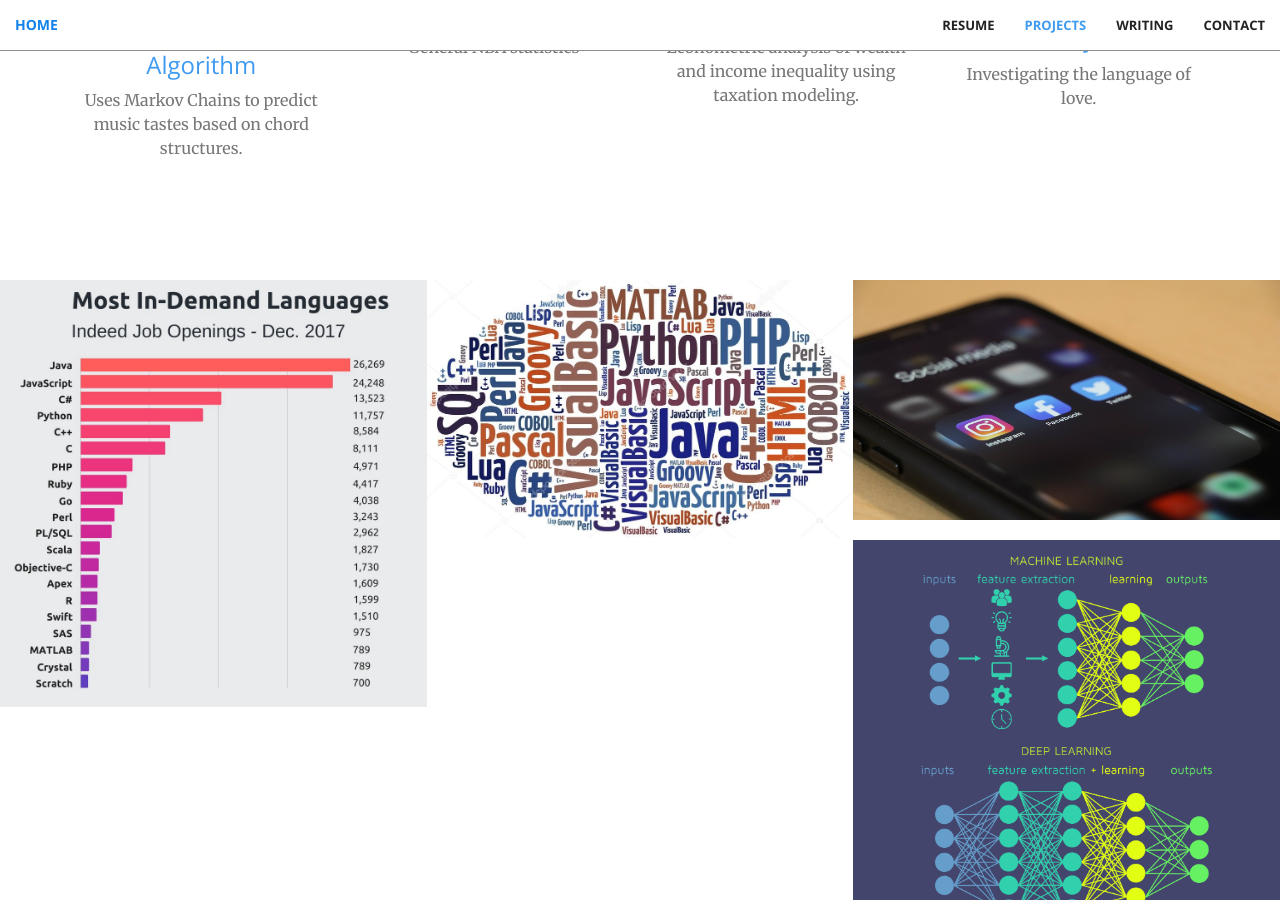
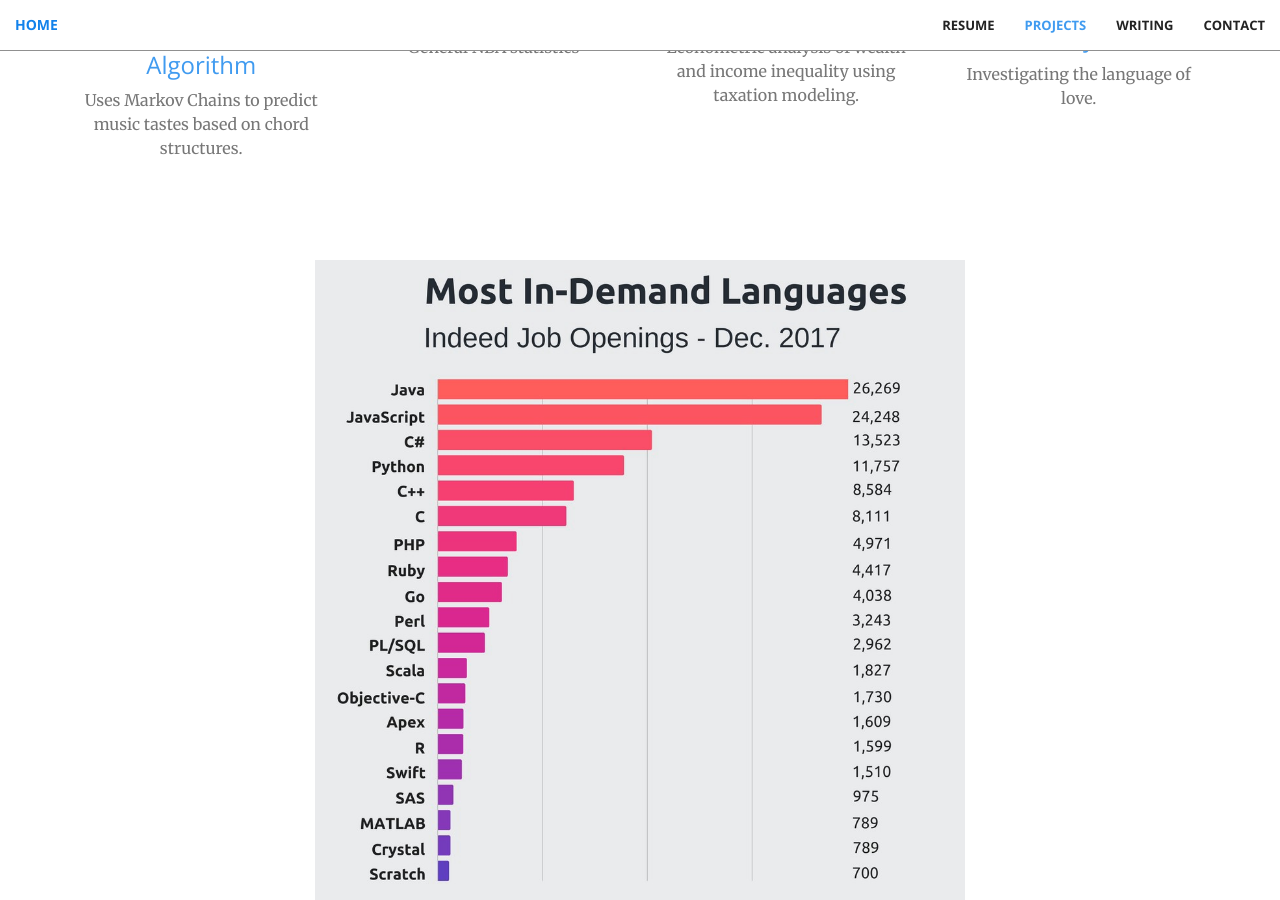
Before and after one commit to dungates/dungates.github.io, a Jekyll site: the page built from index.html, in a window 1280 px wide and 900 px high, scrolled down 2544 px. Built offline with Jekyll 4.4.1, drawn with Linux system fonts in a browser that asks for light colours.

Commit message:
vertical align

```diff
--- a/_includes/portfolio.html
+++ b/_includes/portfolio.html
@@ -1,9 +1,9 @@
 <section class="no-padding" id="portfolio">
     <div class="container-fluid">
         <div class="row no-gutter">
-            <div class="col-lg-4 col-sm-6">
+          <div class="row">
+            <div class="col-12">
                 <a href="#" class="portfolio-box">
-                  <span class="helper"></span>
                     <img src="img/portfolio/PythonvsR.jpg" class="img-responsive" alt="">
                     <div class="portfolio-box-caption">
                         <div class="portfolio-box-caption-content">
@@ -17,9 +17,10 @@
                     </div>
                 </a>
             </div>
-            <div class="col-lg-4 col-sm-6">
+          </div>
+          <div class="row">
+            <div class="col-12">
                 <a href="#" class="portfolio-box">
-                  <span class="helper"></span>
                     <img src="img/portfolio/howtolearncoding.jpg" class="img-responsive" alt="">
                     <div class="portfolio-box-caption">
                         <div class="portfolio-box-caption-content">
@@ -33,9 +34,10 @@
                     </div>
                 </a>
             </div>
-            <div class="col-lg-4 col-sm-6">
+        </div>
+          <div class="row">
+            <div class="col-12">
                 <a href="#" class="portfolio-box">
-                  <span class="helper"></span>
                     <img src="img/portfolio/infiniteinformation.jpg" class="img-responsive" alt="">
                     <div class="portfolio-box-caption">
                         <div class="portfolio-box-caption-content">
@@ -49,9 +51,10 @@
                     </div>
                 </a>
             </div>
-            <div class="col-lg-4 col-sm-6">
+        </div>
+          <div class="row">
+            <div class="col-12">
                 <a href="#" class="portfolio-box">
-                  <span class="helper"></span>
                     <img src="img/portfolio/MachineLearning.png" class="img-responsive" alt="">
                     <div class="portfolio-box-caption">
                         <div class="portfolio-box-caption-content">
@@ -65,8 +68,9 @@
                     </div>
                 </a>
             </div>
-            <div class="col-lg-4 col-sm-6">
-              <span class="helper"></span>
+        </div>
+          <div class="row">
+            <div class="col-12">
                 <a href="https://rpubs.com/dungates/hothand_simulation" class="portfolio-box">
                     <img src="img/portfolio/SimulatedvsStars.png" class="img-responsive" alt="">
                     <div class="portfolio-box-caption">
@@ -81,8 +85,9 @@
                     </div>
                 </a>
             </div>
-            <div class="col-lg-4 col-sm-6">
-              <span class="helper"></span>
+        </div>
+          <div class="row">
+            <div class="col-12">
                 <a href="#" class="portfolio-box">
                     <img src="img/portfolio/datasciencevisualization.jpg" class="img-responsive" alt="">
                     <div class="portfolio-box-caption">
@@ -97,8 +102,9 @@
                     </div>
                 </a>
             </div>
-            <div class="col-lg-4 col-sm-6">
-              <span class="helper"></span>
+        </div>
+          <div class="row">
+            <div class="col-12">
                 <a href="#" class="portfolio-box">
                     <img src="img/portfolio/kanyewordcloud.png" class="img-responsive" alt="">
                     <div class="portfolio-box-caption">
@@ -110,7 +116,7 @@
                                 Kanye Lyrical Analysis
                             </div>
                         </div>
-                    </div>
+                  </div>
                 </a>
             </div>
         </div>
```
